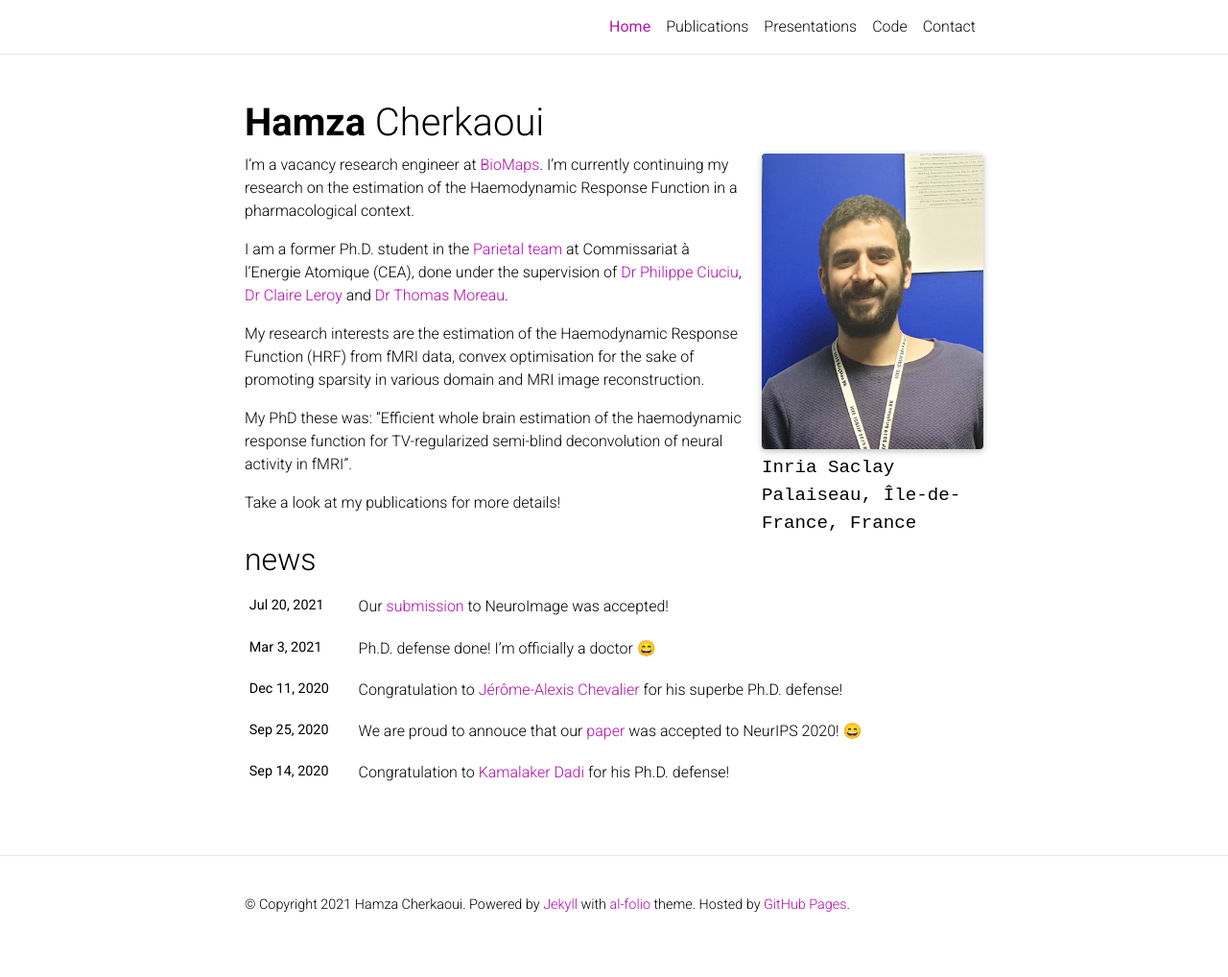
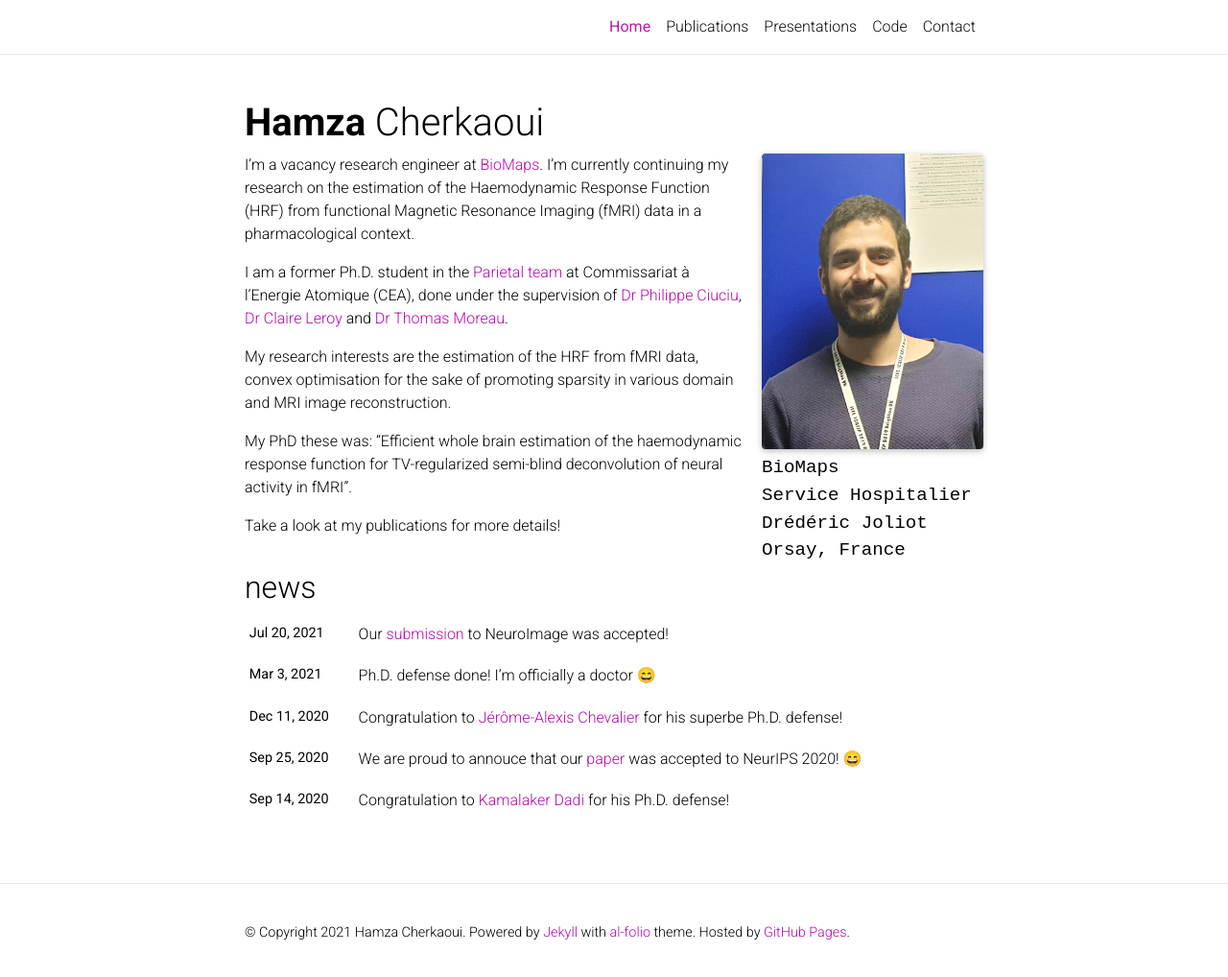
Before and after one commit to hcherkaoui/hcherkaoui.github.io, a Jekyll site: the page built from _pages/01_home.md, in a window 1280 px wide and 1022 px high. Shown: the top 1018 px of the window at 96% size. Built offline with Jekyll 4.4.1, drawn with Linux system fonts in a browser that asks for light colours; nearby versions of some CDN libraries; emoji names are drawn with the system emoji font; a style sheet for code colours, icons or effects is not loaded.

Commit message:
FIX tiny fixes

```diff
--- a/_pages/01_home.md
+++ b/_pages/01_home.md
@@ -8,8 +8,9 @@ profile:
   align: right
   image: prof_pic.jpg
   address: >
-    <p>Inria Saclay</p>
-    <p>Palaiseau, Île-de-France, France</p>
+    <p>BioMaps</p>
+    <p>Service Hospitalier Drédéric Joliot</p>
+    <p>Orsay, France</p>
 
 news: true  # includes a list of news items
 selected_papers: false # includes a list of papers marked as "selected={true}"
@@ -17,11 +18,11 @@ social: true  # includes social icons at the bottom of the page
 order: 1
 ---
 
-I'm a vacancy research engineer at <a href="http://www.biomaps.universite-paris-saclay.fr/">BioMaps</a>. I'm currently continuing my research on the estimation of the Haemodynamic Response Function in a pharmacological context.
+I'm a vacancy research engineer at <a href="http://www.biomaps.universite-paris-saclay.fr/">BioMaps</a>. I'm currently continuing my research on the estimation of the Haemodynamic Response Function (HRF) from functional Magnetic Resonance Imaging (fMRI) data in a pharmacological context.
 
 I am a former Ph.D. student in the <a href="https://team.inria.fr/parietal/">Parietal team</a> at Commissariat à l'Energie Atomique (CEA), done under the supervision of <a href="https://sites.google.com/site/philippeciuciu">Dr Philippe Ciuciu</a>, <a href="https://www.researchgate.net/profile/Claire_Leroy">Dr Claire Leroy</a> and <a href="https://tommoral.github.io">Dr Thomas Moreau</a>.
 
-My research interests are the estimation of the Haemodynamic Response Function (HRF) from fMRI data, convex optimisation for the sake of promoting sparsity in various domain and MRI image reconstruction.
+My research interests are the estimation of the HRF from fMRI data, convex optimisation for the sake of promoting sparsity in various domain and MRI image reconstruction.
 
 My PhD these was: "Efficient whole brain estimation of the haemodynamic response function for TV-regularized semi-blind deconvolution of neural activity in fMRI".
 
```
Also changed, not shown: _pages/03_presentations.md (+1 -1 lines).
